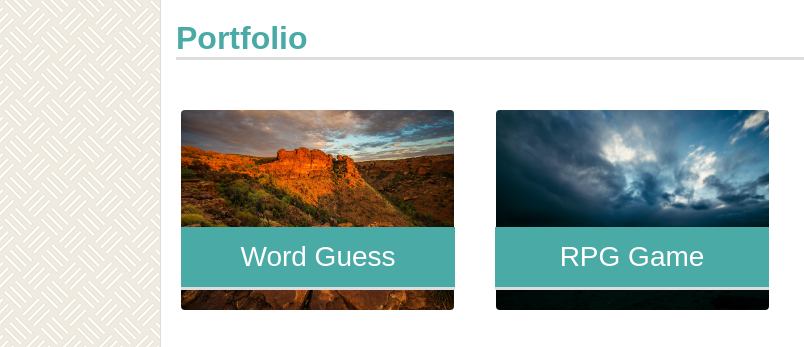
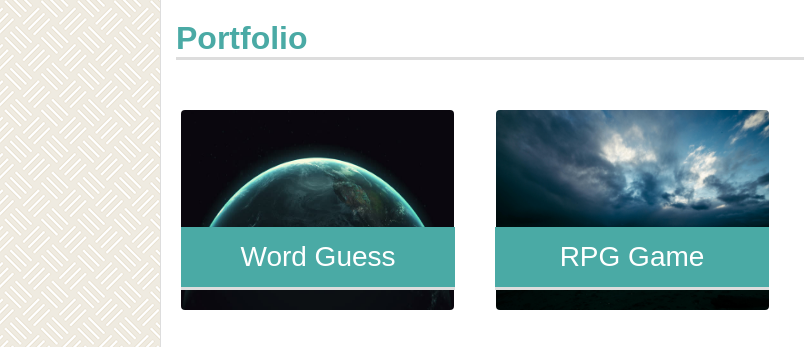
Before and after one commit to sulio2018/bootstrap-portfolio, a plain HTML site: page portfolio.html in a window 1280 px wide. Shown: the part 124-471 px from the top of the page, 0-804 px from the left. Drawn offline with nearby package versions, Linux system fonts and the light colour scheme; grey boxes are pictures that could not be loaded.

Commit message:
update portfolio

```diff
--- a/portfolio.html
+++ b/portfolio.html
@@ -42,7 +42,7 @@
 
         <div class="row">
             <div class="images img-text">
-                <img src="assets/images/1016-3844x2563.jpg" width="273" height="200" class="rounded float-left"
+                <img src="assets/images/earth.jpg" width="273" height="200" class="rounded float-left"
                     alt="Word Guess">
                 <h3>Word Guess</h3>
             </div>
```
Also changed, not shown: assets/images/1016-3844x2563.jpg (deleted), assets/images/earth.jpg (added).
